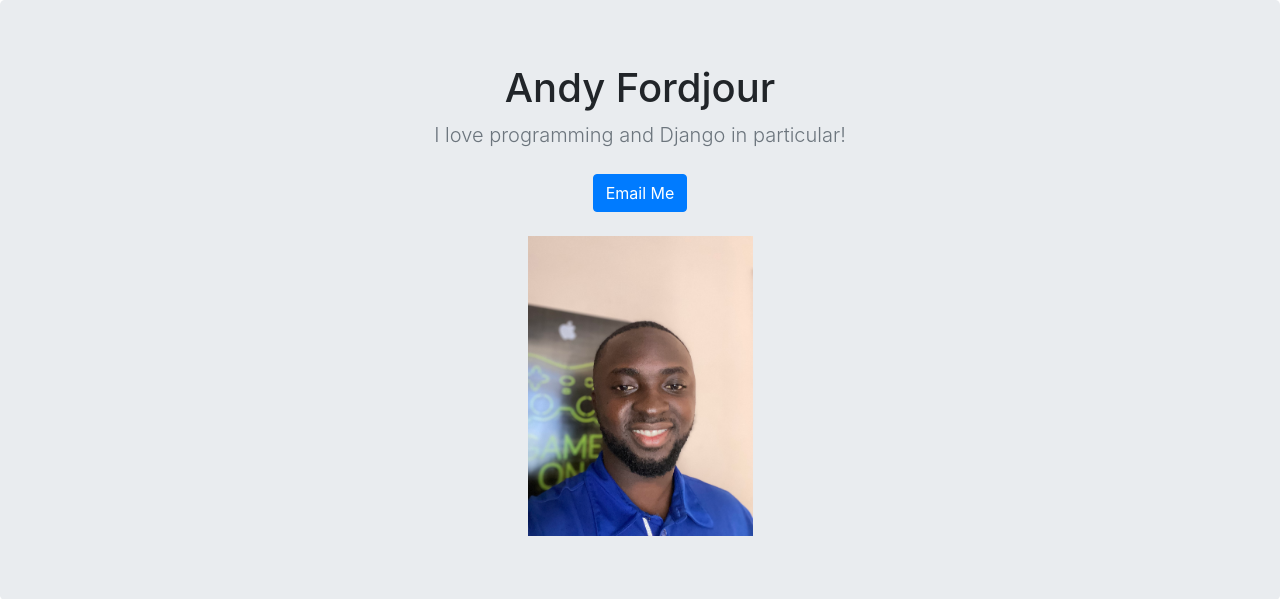
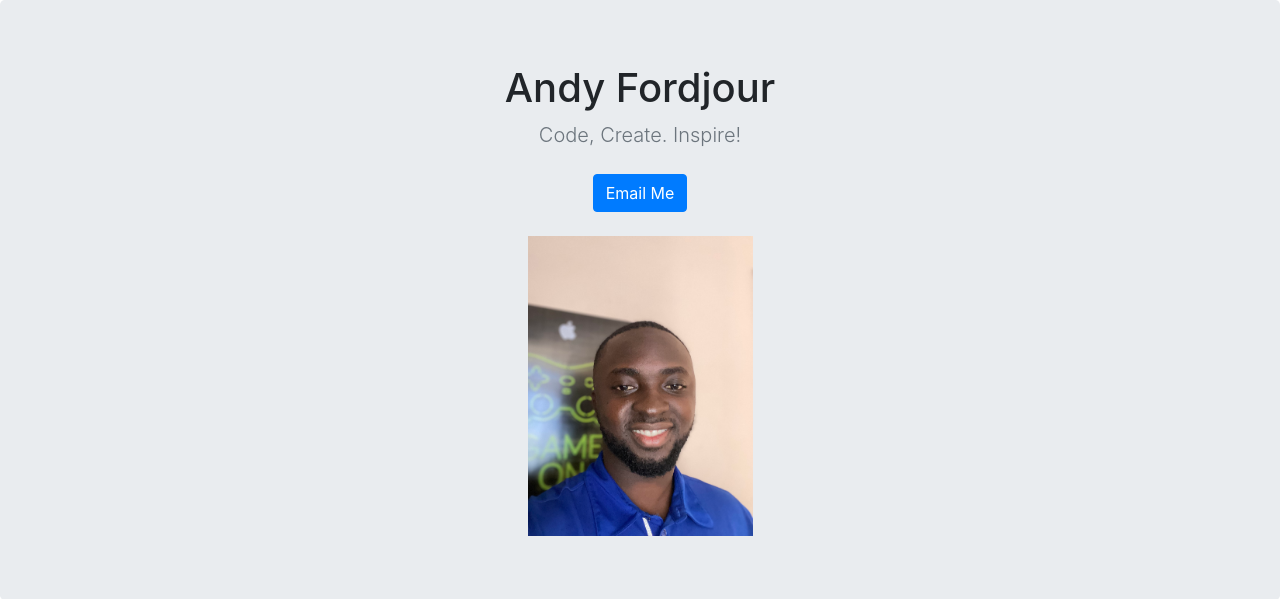
Before and after one commit to Andyfordjour/Djangoresume, a Django app: page / in a window 1280 px wide. Shown: the top 599 px of the page. Run offline with Django 5.2, Linux system fonts and the light colour scheme; some libraries are stand-ins or nearby versions.

Commit message:
made an update

```diff
--- a/resume/templates/home.html
+++ b/resume/templates/home.html
@@ -20,7 +20,7 @@
       <section class="jumbotron text-center">
         <div class="container">
           <h1 class="jumbotron-heading">Andy Fordjour</h1>
-          <p class="lead text-muted">I love programming and Django in particular!</p>
+          <p class="lead text-muted">Code, Create. Inspire! </p>
           <p>
             <a href="mailto:babavoocole@gmail.com" class="btn btn-primary my-2">Email Me</a>
           </p>
```
